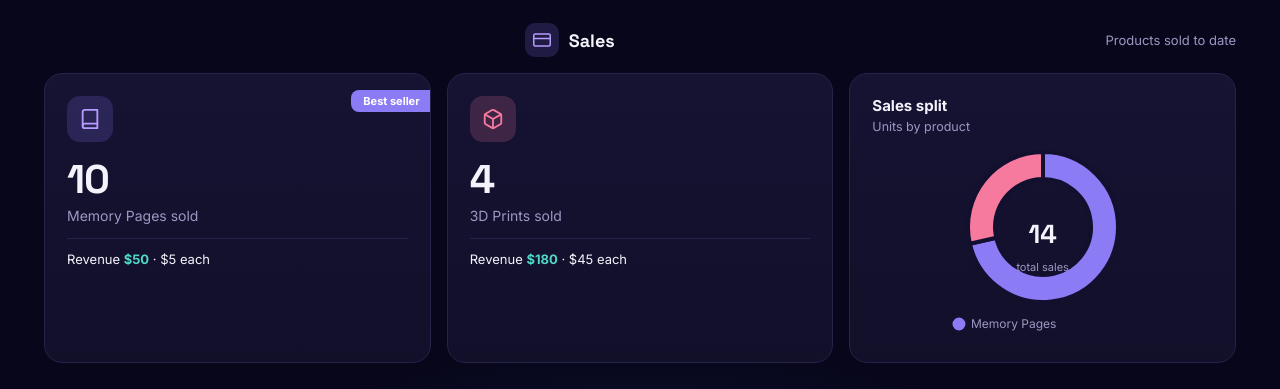
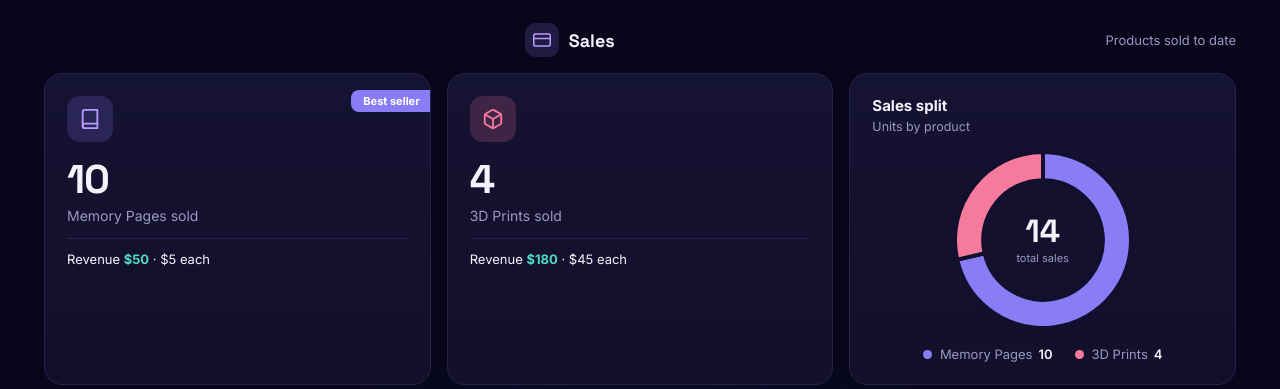
Before and after one commit to EugenAzxa/Saylavy-statistics-, a plain HTML site: page index.html in a window 1280 px wide. Shown: the part 2746-3135 px from the top of the page. Drawn offline with nearby package versions, Linux system fonts and the light colour scheme.

Commit message:
Add files via upload

```diff
--- a/index.html
+++ b/index.html
@@ -87,9 +87,14 @@
   .card .hint{font-size:12.5px;color:var(--muted);margin-bottom:16px}
   .chart-box{position:relative;height:260px}
   .chart-sm{position:relative;height:200px}
-  .dough-wrap{position:relative}
-  .center-num{position:absolute;top:44%;left:0;right:0;text-align:center;font-size:26px;font-weight:700;transform:translateY(-50%);pointer-events:none}
-  .center-lbl{position:absolute;top:58%;left:0;right:0;text-align:center;font-size:11px;color:var(--muted);pointer-events:none}
+  .dough-wrap{position:relative;max-width:200px;margin:0 auto}
+  .dough-center{position:absolute;inset:0;display:flex;flex-direction:column;align-items:center;justify-content:center;pointer-events:none}
+  .center-num{font-size:32px;font-weight:700;line-height:1}
+  .center-lbl{font-size:11px;color:var(--muted);margin-top:4px}
+  .dough-legend{display:flex;justify-content:center;flex-wrap:wrap;gap:10px 22px;margin-top:16px;font-size:13px;color:var(--muted)}
+  .dough-legend span{display:inline-flex;align-items:center}
+  .dough-legend i{width:9px;height:9px;border-radius:50%;margin-right:8px;flex:none}
+  .dough-legend b{color:var(--text);margin-left:6px;font-weight:600}
 
   /* Downloads goal */
   .goal-num{font-size:34px;font-weight:700;letter-spacing:-1px;margin:4px 0 2px}
@@ -437,9 +442,13 @@
     <div class="card reveal" style="padding:22px">
       <h3>Sales split</h3>
       <div class="hint">Units by product</div>
-      <div class="dough-wrap chart-sm" style="height:190px;max-width:210px;margin:0 auto">
+      <div class="dough-wrap" style="height:180px">
         <canvas id="salesChart"></canvas>
-        <div class="center-num">14</div><div class="center-lbl">total sales</div>
+        <div class="dough-center"><div class="center-num">14</div><div class="center-lbl">total sales</div></div>
+      </div>
+      <div class="dough-legend">
+        <span><i style="background:#8B7CF6"></i>Memory Pages <b>10</b></span>
+        <span><i style="background:#F6799E"></i>3D Prints <b>4</b></span>
       </div>
     </div>
   </section>
@@ -559,8 +568,8 @@ const salesChart=new Chart(document.getElementById('salesChart'),{
   type:'doughnut',
   data:{labels:['Memory Pages','3D Prints'],
     datasets:[{data:[10,4],backgroundColor:['#8B7CF6','#F6799E'],borderColor:'#12102E',borderWidth:4,hoverOffset:8}]},
-  options:{cutout:'64%',maintainAspectRatio:false,animation:{animateRotate:true,duration:1100},
-    plugins:{legend:{position:'bottom',labels:{padding:14,usePointStyle:true}}}}
+  options:{cutout:'68%',maintainAspectRatio:false,animation:{animateRotate:true,duration:1100},
+    plugins:{legend:{display:false}}}
 });
 
 const locs=[
```
